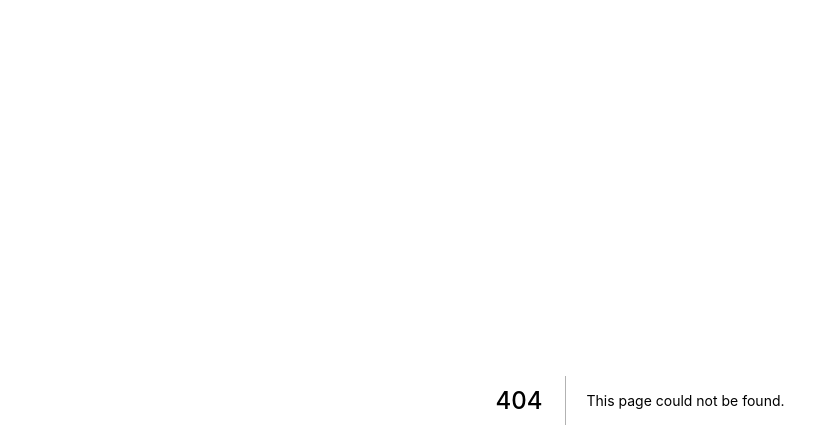
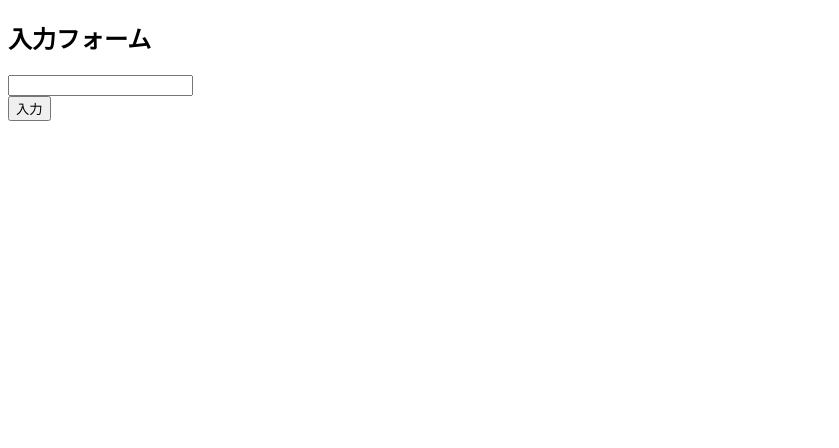
Before and after one commit to Hamada186/my-resp, a Next.js app: page /translate in a window 1280 px wide. Before the commit this address had no page. Shown: the top 448 px of the page, without its empty margins (0-839 px from the left). Built offline with nearby package versions, Linux system fonts and the light colour scheme.

Commit message:
入力フォームの追加
文字を入力して、入力した文字をそのまま出力する関数を追加

```diff
--- /dev/null
+++ b/components/container/InputForm.tsx
@@ -0,0 +1,36 @@
+import React, { FC, useState } from 'react';
+import TextareaComp from './TextareaComp';
+
+const InputForm: FC = () => {
+  const [state, setState] = useState({
+    input: "",
+    output: ""
+  });
+  const [message, setMessage] = useState("");
+
+  // フォームの入力について
+  const onChangeHandler = (event: React.ChangeEvent<HTMLInputElement>) => {
+    event.persist();
+    setState((prevState) => {
+      return{...prevState, input: event.target.value };
+    });
+  }
+
+  // 適当に出力
+  const outputMsg = () => {
+    setMessage(state.input);
+  };
+
+  return(
+  <>
+    <h2>入力フォーム</h2>
+    <div>
+      <TextareaComp name="お問い合わせ内容" value={state.input} onChange={onChangeHandler}/>
+    </div>
+    <button onClick = {outputMsg}>入力</button>
+    <p> {message} </p>
+  </>
+  );
+}
+
+export default InputForm;
--- /dev/null
+++ b/components/container/TextareaComp.tsx
@@ -0,0 +1,18 @@
+import React, { FC } from 'react';
+
+interface Props {
+  name: string,
+  value: string,
+  onChange: (event: React.ChangeEvent<HTMLInputElement>) => void
+}
+
+const TextareaComp: FC<Props> = props  => {
+  const { value, onChange, name } = props;
+  return (
+    <>
+      <input type="text" name={name} value={value} onChange={event => onChange(event)} />
+    </>
+  );
+};
+
+export default TextareaComp;
--- /dev/null
+++ b/pages/translate.tsx
@@ -0,0 +1,11 @@
+import  * as React from 'react';
+import InputForm from '../components/container/InputForm';
+import { NextPage } from 'next';
+
+const TranslatePage: NextPage = () => {
+  return (
+    <InputForm></InputForm>
+  )
+};
+
+export default TranslatePage;
```
Also changed, not shown: pages/index.tsx (+28 -6 lines).
